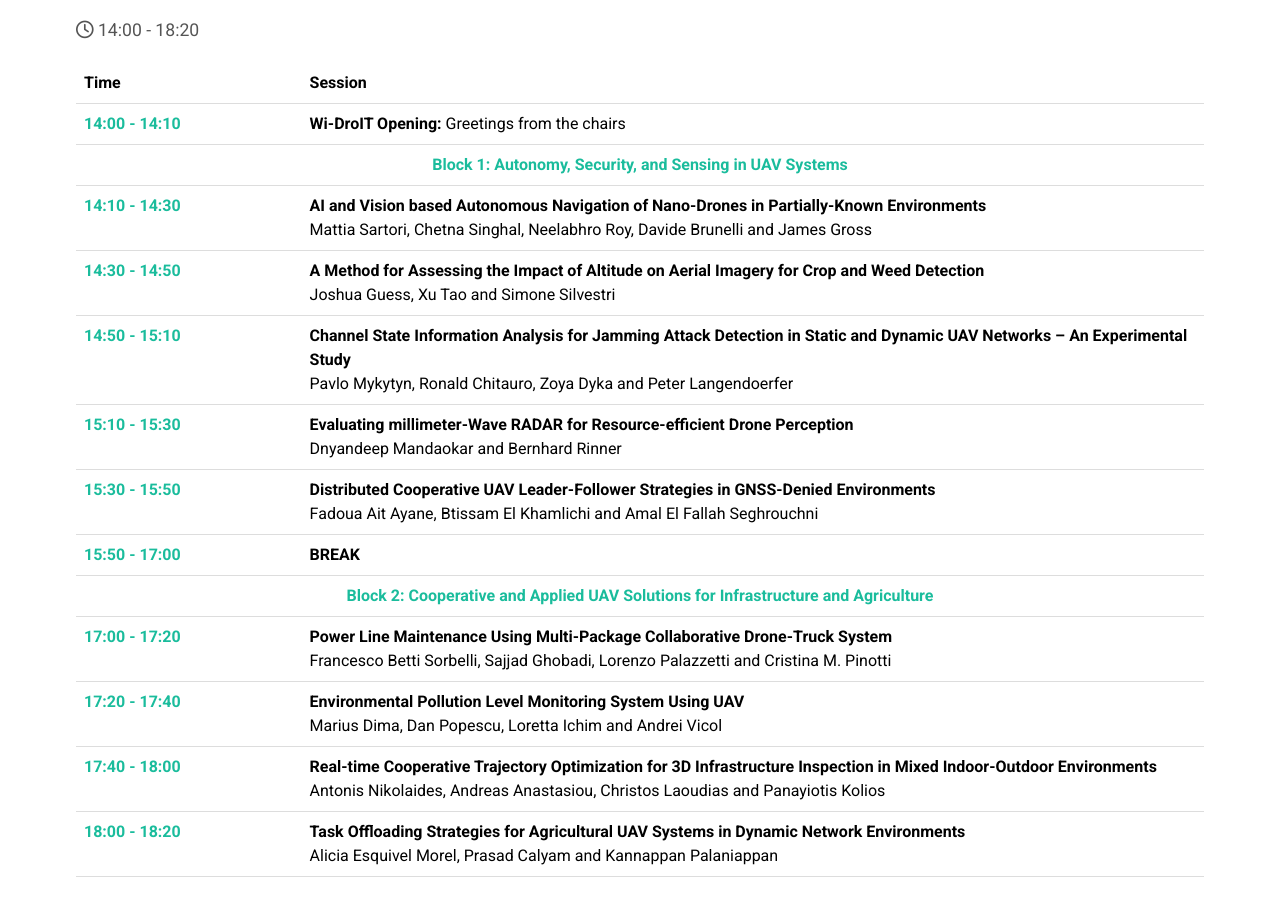
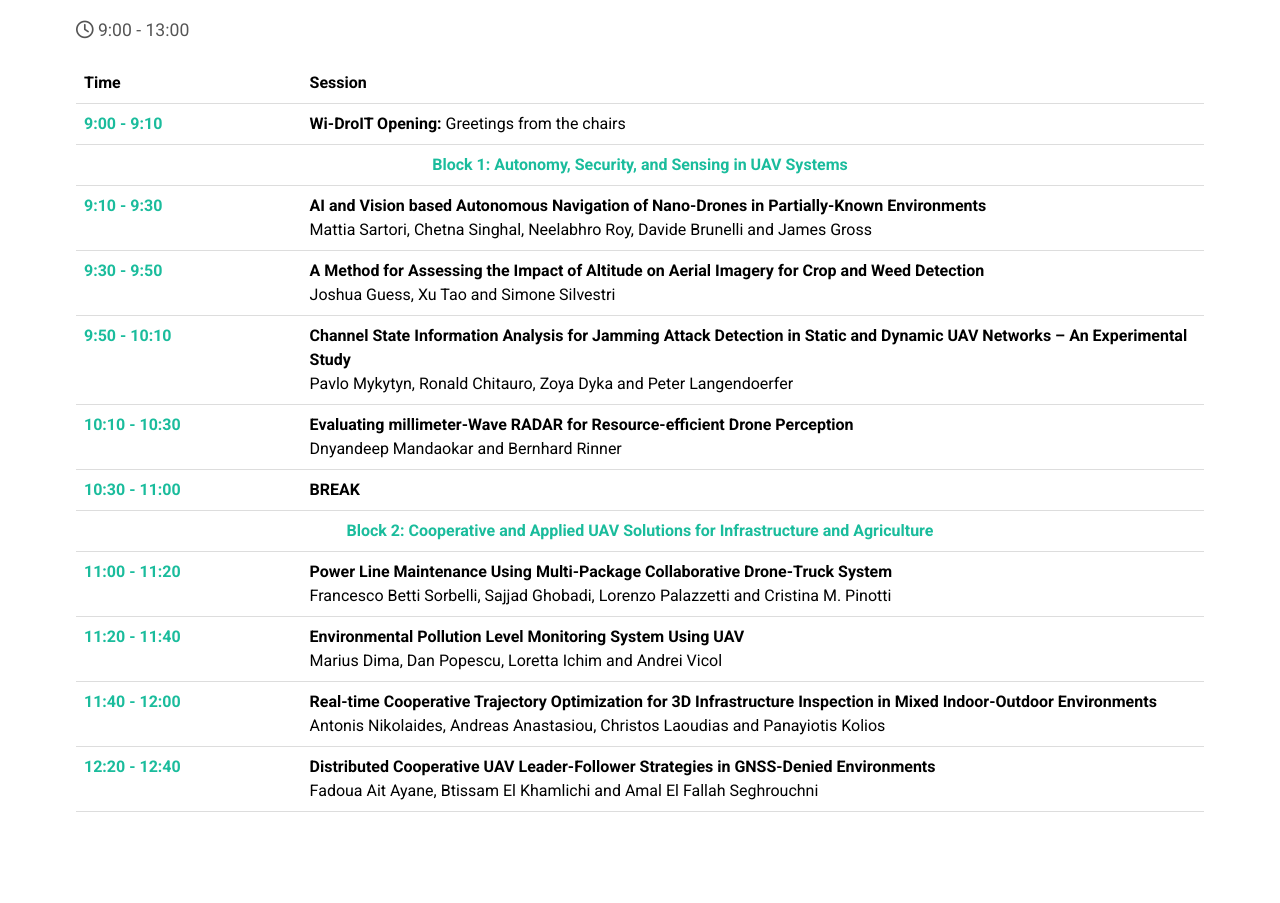
Before and after one commit to widroit2025/widroit2025.github.io, a plain HTML site: page index.html in a window 1280 px wide. Shown: the part 5457-6360 px from the top of the page. Drawn offline with nearby package versions, Linux system fonts and the light colour scheme.

Commit message:
Update index.html

```diff
--- a/index.html
+++ b/index.html
@@ -593,7 +593,7 @@
 
         <div class="program-day">
             <h3 style="color: #1abc9c; font-size: 1.8rem; margin-bottom: 20px;">Wednesday, June 11, 2025</h3>
-            <p style="color: #555; font-size: 1.1rem; margin-bottom: 20px;"><i class="far fa-clock"></i> 14:00 - 18:20</p>
+            <p style="color: #555; font-size: 1.1rem; margin-bottom: 20px;"><i class="far fa-clock"></i> 9:00 - 13:00</p>
 
             <div class="table-responsive">
                 <table class="table table-hover" style="border-color: #ddd;">
@@ -605,7 +605,7 @@
                     </thead>
                     <tbody>
                         <tr>
-                            <td style="color: #1abc9c; font-weight: bold;">14:00 - 14:10</td>
+                            <td style="color: #1abc9c; font-weight: bold;">9:00 - 9:10</td>
                             <td><strong>Wi-DroIT Opening:</strong> Greetings from the chairs</td>
                         </tr>
 
@@ -616,7 +616,7 @@
                         </tr>
 
                         <tr>
-                            <td style="color: #1abc9c; font-weight: bold;">14:10 - 14:30</td>
+                            <td style="color: #1abc9c; font-weight: bold;">9:10 - 9:30</td>
                             <td>
                                 <strong>AI and Vision based Autonomous Navigation of Nano-Drones in Partially-Known Environments</strong><br>
                                 Mattia Sartori, Chetna Singhal, Neelabhro Roy, Davide Brunelli and James Gross
@@ -624,7 +624,7 @@
                         </tr>
 
                         <tr>
-                            <td style="color: #1abc9c; font-weight: bold;">14:30 - 14:50</td>
+                            <td style="color: #1abc9c; font-weight: bold;">9:30 - 9:50</td>
                             <td>
                                 <strong>A Method for Assessing the Impact of Altitude on Aerial Imagery for Crop and Weed Detection</strong><br>
                                 Joshua Guess, Xu Tao and Simone Silvestri
@@ -632,7 +632,7 @@
                         </tr>
 
                         <tr>
-                            <td style="color: #1abc9c; font-weight: bold;">14:50 - 15:10</td>
+                            <td style="color: #1abc9c; font-weight: bold;">9:50 - 10:10</td>
                             <td>
                                 <strong>Channel State Information Analysis for Jamming Attack Detection in Static and Dynamic UAV Networks – An Experimental Study</strong><br>
                                 Pavlo Mykytyn, Ronald Chitauro, Zoya Dyka and Peter Langendoerfer
@@ -640,23 +640,15 @@
                         </tr>
 
                         <tr>
-                            <td style="color: #1abc9c; font-weight: bold;">15:10 - 15:30</td>
+                            <td style="color: #1abc9c; font-weight: bold;">10:10 - 10:30</td>
                             <td>
                                 <strong>Evaluating millimeter-Wave RADAR for Resource-efficient Drone Perception</strong><br>
                                 Dnyandeep Mandaokar and Bernhard Rinner
                             </td>
                         </tr>
 
-                        <tr>
-                            <td style="color: #1abc9c; font-weight: bold;">15:30 - 15:50</td>
-                            <td>
-                                <strong>Distributed Cooperative UAV Leader-Follower Strategies in GNSS-Denied Environments</strong><br>
-                                Fadoua Ait Ayane, Btissam El Khamlichi and Amal El Fallah Seghrouchni
-                            </td>
-                        </tr>
-
                         <tr style="background-color: #f8f9fa;">
-                            <td style="color: #1abc9c; font-weight: bold;">15:50 - 17:00</td>
+                            <td style="color: #1abc9c; font-weight: bold;">10:30 - 11:00</td>
                             <td><strong>BREAK</strong></td>
                         </tr>
 
@@ -667,7 +659,7 @@
                         </tr>
 
                         <tr>
-                            <td style="color: #1abc9c; font-weight: bold;">17:00 - 17:20</td>
+                            <td style="color: #1abc9c; font-weight: bold;">11:00 - 11:20</td>
                             <td>
                                 <strong>Power Line Maintenance Using Multi-Package Collaborative Drone-Truck System</strong><br>
                                 Francesco Betti Sorbelli, Sajjad Ghobadi, Lorenzo Palazzetti and Cristina M. Pinotti
@@ -675,7 +667,7 @@
                         </tr>
 
                         <tr>
-                            <td style="color: #1abc9c; font-weight: bold;">17:20 - 17:40</td>
+                            <td style="color: #1abc9c; font-weight: bold;">11:20 - 11:40</td>
                             <td>
                                 <strong>Environmental Pollution Level Monitoring System Using UAV</strong><br>
                                 Marius Dima, Dan Popescu, Loretta Ichim and Andrei Vicol
@@ -683,7 +675,7 @@
                         </tr>
 
                         <tr>
-                            <td style="color: #1abc9c; font-weight: bold;">17:40 - 18:00</td>
+                            <td style="color: #1abc9c; font-weight: bold;">11:40 - 12:00</td>
                             <td>
                                 <strong>Real-time Cooperative Trajectory Optimization for 3D Infrastructure Inspection in Mixed Indoor-Outdoor Environments</strong><br>
                                 Antonis Nikolaides, Andreas Anastasiou, Christos Laoudias and Panayiotis Kolios
@@ -691,10 +683,10 @@
                         </tr>
 
                         <tr>
-                            <td style="color: #1abc9c; font-weight: bold;">18:00 - 18:20</td>
+                            <td style="color: #1abc9c; font-weight: bold;">12:20 - 12:40</td>
                             <td>
-                                <strong>Task Offloading Strategies for Agricultural UAV Systems in Dynamic Network Environments</strong><br>
-                                Alicia Esquivel Morel, Prasad Calyam and Kannappan Palaniappan
+                                <strong>Distributed Cooperative UAV Leader-Follower Strategies in GNSS-Denied Environments</strong><br>
+                                Fadoua Ait Ayane, Btissam El Khamlichi and Amal El Fallah Seghrouchni
                             </td>
                         </tr>
                     </tbody>
```
